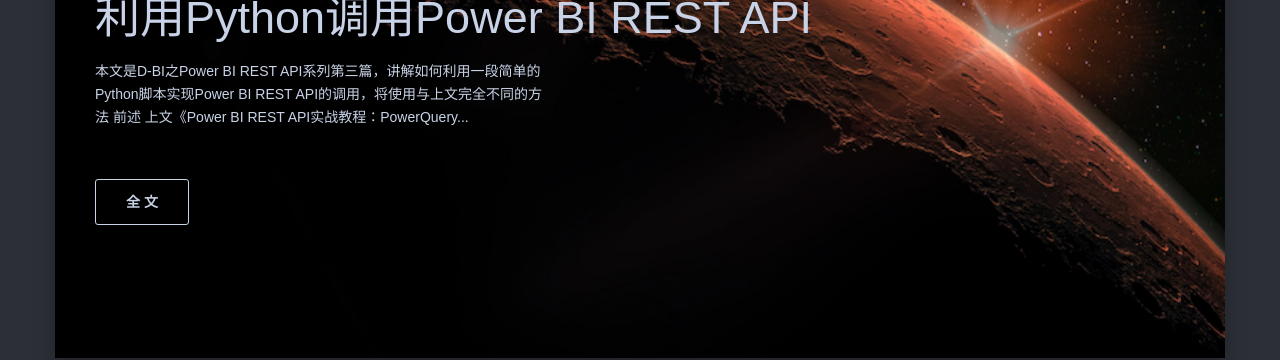
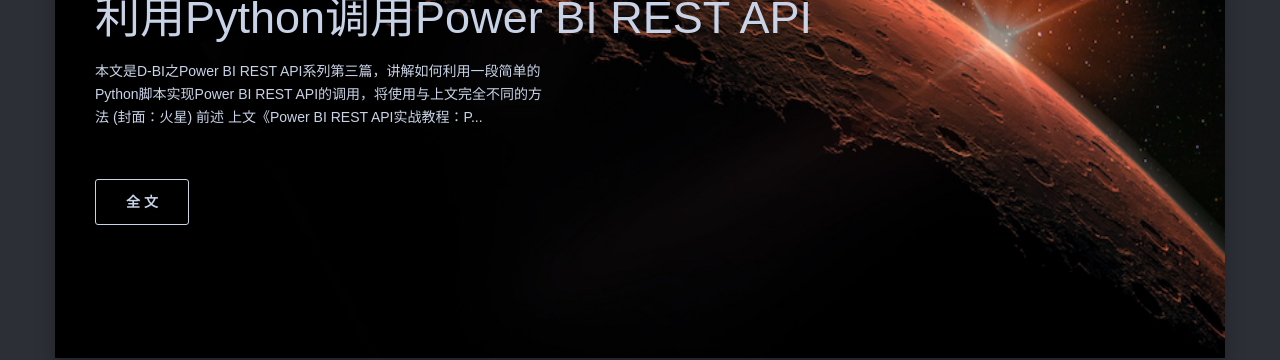
Before and after one commit to D-BI-TECH/D-BI-TECH.github.io, a Jekyll site: the page built from index.html, in a window 1280 px wide and 900 px high. Shown: the part 337-697 px from the top of the window. Built offline with Jekyll 4.4.1, drawn with Linux system fonts in a browser that asks for light colours; nearby versions of some CDN libraries; the list of posts is cut into pages by our own code; comment, search, counter and statistics services are not loaded.

Commit message:
Update 2020-10-08-pbi-rest-api-with-python-selenium.markdown

```diff
--- a/_posts/2020-10-08-pbi-rest-api-with-python-selenium.markdown
+++ b/_posts/2020-10-08-pbi-rest-api-with-python-selenium.markdown
@@ -10,6 +10,8 @@
 ---
 
 *本文是D-BI之Power BI REST API系列第三篇，讲解如何利用一段简单的Python脚本实现Power BI REST API的调用，将使用与上文完全不同的方法*
+
+(封面：火星)
 
 ### 前述
 
```
